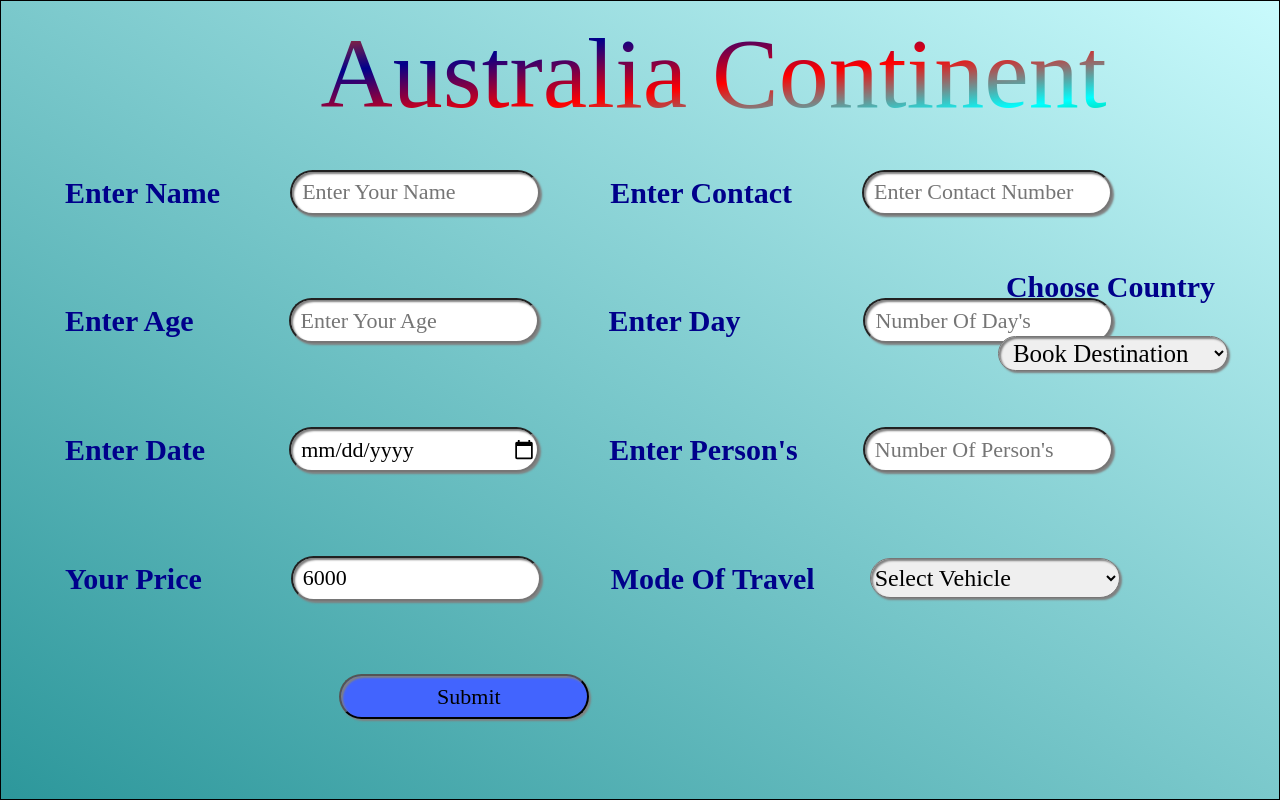
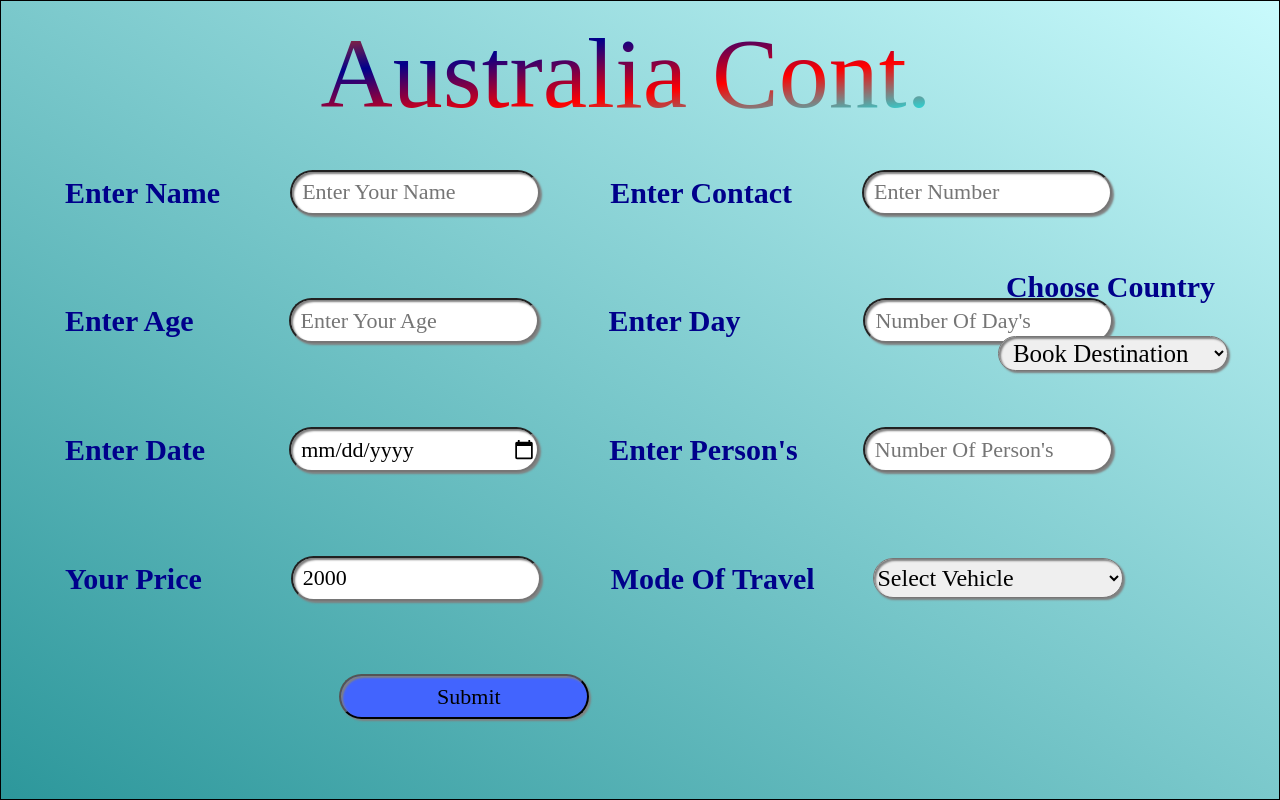
Before and after one commit to jatinparmar24/reactproject1, a React (Vite) app in the folder worldbooking/: page /Australiaform in a window 1280 px wide. Built offline with nearby package versions, Linux system fonts and the light colour scheme.

Commit message:
react delete and use N

```diff
--- a/worldbooking/src/App.css
+++ b/worldbooking/src/App.css
@@ -1070,6 +1070,13 @@ box-shadow: inset 3px 3px 2px grey,inset -3px -3px 2px grey;
   position: relative;
 }
 
+#asiasec .asiainp8{
+  margin-left: -1%;
+  width: 250px;
+  height: 40px;
+  border-radius: 30px;
+  box-shadow: inset 2px 2px 2px grey, 2px 2px 2px grey;
+}
 .asiafromhead{
   margin-top: 1%;
   margin-left: 25%;
--- a/worldbooking/src/Component/Africaform.jsx
+++ b/worldbooking/src/Component/Africaform.jsx
@@ -38,41 +38,41 @@ function Africaform(){
 
 
           <div>
-              <label htmlFor=""> Enter Name</label>
-              <input type="text" name="name" placeholder="Enter Your Name" onChange={instdetail} />
+            <label htmlFor="" className="asialab1" > Enter Name</label>
+            <input type="text" name="name" placeholder="Enter Your Name" onChange={instdetail} className="asiainp1"/>
 
-              <label htmlFor=""> Enter Contact </label>
-              <input type="text" name="contact" placeholder="Enter Contact Number" onChange={instdetail} />
+            <label htmlFor="" className="asialab2" > Enter Contact </label>
+            <input type="text" name="contact" placeholder="Enter Number" onChange={instdetail} className="asiainp2" />
           </div> <br /> <br />
 
           <div>
-              <label htmlFor=""> Enter Age</label>
-              <input type="number" name="age" placeholder="Enter Your Age" onChange={instdetail} style={{marginLeft:"25px"}}/>
+            <label htmlFor="" className="asialab3"> Enter Age</label>
+            <input type="number" name="age" placeholder="Enter Your Age" onChange={instdetail} style={{marginLeft:"25px"}} className="asiainp3"/>
 
 
-              <label htmlFor=""> Enter Day</label>
-              <input type="number" name="day" placeholder="Number Of Day's" onChange={instdetail} style={{marginLeft:"53px"}}/>
+            <label htmlFor="" className="asialab4"> Enter Day</label>
+            <input type="number" name="day" placeholder="Number Of Day's" onChange={instdetail} style={{marginLeft:"53px"}} className="asiainp4"/>
 
 
 
           </div> <br /> <br />
 
           <div>
-              <label htmlFor=""> Enter Date</label>
-              <input type="date" name="date" placeholder="Enter Date" onChange={instdetail} style={{marginLeft:"14px"}}/>
+            <label htmlFor="" className="asialab5"> Enter Date</label>
+            <input type="date" name="date" placeholder="Enter Date" onChange={instdetail} style={{marginLeft:"14px"}} className="asiainp5"/>
 
-              <label htmlFor="">Enter Person's</label>
-              <input type="number" name="person" placeholder="Number Of Person's" onChange={instdetail} style={{marginLeft:"-5px"}}/>
+            <label htmlFor="" className="asialab6">Enter Person's</label>
+            <input type="number" name="person" placeholder="Number Of Person's" onChange={instdetail} style={{marginLeft:"-5px"}} className="asiainp6"/>
 
           </div> <br /> <br />
 
 
           <div>
-              <label htmlFor="">Your Price</label>
-              <input type="number" name="price" value={3000} readOnly onChange={instdetail} style={{marginLeft:"19px"}} />
+            <label htmlFor="" className="asialab7">Your Price</label>
+            <input type="number" name="price" value={2000} readOnly onChange={instdetail} style={{marginLeft:"19px"}} className="asiainp7"/>
 
-              <label htmlFor="">Mode Of Travel</label>
-              <select name="mode" id="" onChange={instdetail} style={{marginLeft:"-15px",width:"250px",borderRadius:"30px",height:"40px",  boxShadow: "inset 2px 2px 2px grey , 2px 2px 2px grey"}} >
+            <label htmlFor="" className="asialab8">Mode Of Travel</label>
+            <select name="mode" id="" onChange={instdetail}  className="asiainp8" >
               <option value="Select Vehicle" aria-readonly>Select Vehicle</option>
               <option value="Train">Train</option>
               <option value="Car">Car</option>
@@ -88,10 +88,10 @@ function Africaform(){
           <label htmlFor="" className="asialist">Choose Country</label> <br /> <br />
           <select name="country" id="asiaoption" onChange={instdetail} >
             <option value="Book Destination" aria-readonly>Book Destination</option>
-              <option value="AFriac - India">Africa - India</option>
-              <option value="AFriac - China">Africa - China</option>
-              <option value="AFriac - Iraq">Africa - Iraq</option>
-              <option value="AFriac - Sri Lanka">Africa - Sri Lanka</option>
+            <option value="Asia - India">Asia - India</option>
+            <option value="Asia - China">Asia - China</option>
+            <option value="Asia - Iraq">Asia - Iraq</option>
+            <option value="Asia - Sri Lanka">Asia - Sri Lanka</option>
           </select>
 
 
--- a/worldbooking/src/Component/Asiaform.jsx
+++ b/worldbooking/src/Component/Asiaform.jsx
@@ -109,5 +109,5 @@ function Asiaform(){
     )
 }
 
-// mode of travel style style={{marginLeft:"-15px",width:"250px",borderRadius:"30px",height:"40px",  boxShadow: "inset 2px 2px 2px grey , 2px 2px 2px grey"}}
+
 export default Asiaform
--- a/worldbooking/src/Component/Austiform.jsx
+++ b/worldbooking/src/Component/Austiform.jsx
@@ -31,47 +31,47 @@ function Australiaform(){
       <>
       <section id="asiasec">
 
-            <h1 className="asiafromhead">Australia Continent</h1>
+          <h1 className="asiafromhead">Australia Cont.</h1>
 
         <form action="" onSubmit={detailsubmit}>
 
 
           <div>
-              <label htmlFor=""> Enter Name</label>
-              <input type="text" name="name" placeholder="Enter Your Name" onChange={instdetail} />
+            <label htmlFor="" className="asialab1" > Enter Name</label>
+            <input type="text" name="name" placeholder="Enter Your Name" onChange={instdetail} className="asiainp1"/>
 
-              <label htmlFor=""> Enter Contact </label>
-              <input type="text" name="contact" placeholder="Enter Contact Number" onChange={instdetail} />
+            <label htmlFor="" className="asialab2" > Enter Contact </label>
+            <input type="text" name="contact" placeholder="Enter Number" onChange={instdetail} className="asiainp2" />
           </div> <br /> <br />
 
           <div>
-              <label htmlFor=""> Enter Age</label>
-              <input type="number" name="age" placeholder="Enter Your Age" onChange={instdetail} style={{marginLeft:"25px"}}/>
+            <label htmlFor="" className="asialab3"> Enter Age</label>
+            <input type="number" name="age" placeholder="Enter Your Age" onChange={instdetail} style={{marginLeft:"25px"}} className="asiainp3"/>
 
 
-              <label htmlFor=""> Enter Day</label>
-              <input type="number" name="day" placeholder="Number Of Day's" onChange={instdetail} style={{marginLeft:"53px"}}/>
+            <label htmlFor="" className="asialab4"> Enter Day</label>
+            <input type="number" name="day" placeholder="Number Of Day's" onChange={instdetail} style={{marginLeft:"53px"}} className="asiainp4"/>
 
 
 
           </div> <br /> <br />
 
           <div>
-              <label htmlFor=""> Enter Date</label>
-              <input type="date" name="date" placeholder="Enter Date" onChange={instdetail} style={{marginLeft:"14px"}}/>
+            <label htmlFor="" className="asialab5"> Enter Date</label>
+            <input type="date" name="date" placeholder="Enter Date" onChange={instdetail} style={{marginLeft:"14px"}} className="asiainp5"/>
 
-              <label htmlFor="">Enter Person's</label>
-              <input type="number" name="person" placeholder="Number Of Person's" onChange={instdetail} style={{marginLeft:"-5px"}}/>
+            <label htmlFor="" className="asialab6">Enter Person's</label>
+            <input type="number" name="person" placeholder="Number Of Person's" onChange={instdetail} style={{marginLeft:"-5px"}} className="asiainp6"/>
 
           </div> <br /> <br />
 
 
           <div>
-              <label htmlFor="">Your Price</label>
-              <input type="number" name="price" value={6000} readOnly onChange={instdetail} style={{marginLeft:"19px"}} />
+            <label htmlFor="" className="asialab7">Your Price</label>
+            <input type="number" name="price" value={2000} readOnly onChange={instdetail} style={{marginLeft:"19px"}} className="asiainp7"/>
 
-              <label htmlFor="">Mode Of Travel</label>
-              <select name="mode" id="" onChange={instdetail} style={{marginLeft:"-15px",width:"250px",borderRadius:"30px",height:"40px",  boxShadow: "inset 2px 2px 2px grey , 2px 2px 2px grey"}} >
+            <label htmlFor="" className="asialab8">Mode Of Travel</label>
+            <select name="mode" id="" onChange={instdetail}  className="asiainp8" >
               <option value="Select Vehicle" aria-readonly>Select Vehicle</option>
               <option value="Train">Train</option>
               <option value="Car">Car</option>
@@ -87,10 +87,10 @@ function Australiaform(){
           <label htmlFor="" className="asialist">Choose Country</label> <br /> <br />
           <select name="country" id="asiaoption" onChange={instdetail} >
             <option value="Book Destination" aria-readonly>Book Destination</option>
-              <option value="Australia - India">    Australia - India</option>
-              <option value="Australia - China">    Australia - China</option>
-              <option value="Australia - Iraq">     Australia - Iraq</option>
-              <option value="Australia - Sri Lanka">Australia - Sri Lanka</option>
+            <option value="Asia - India">Asia - India</option>
+            <option value="Asia - China">Asia - China</option>
+            <option value="Asia - Iraq">Asia - Iraq</option>
+            <option value="Asia - Sri Lanka">Asia - Sri Lanka</option>
           </select>
 
 
--- a/worldbooking/src/Component/Europeform.jsx
+++ b/worldbooking/src/Component/Europeform.jsx
@@ -37,41 +37,41 @@ function Europeform(){
 
 
           <div>
-              <label htmlFor=""> Enter Name</label>
-              <input type="text" name="name" placeholder="Enter Your Name" onChange={instdetail} />
+            <label htmlFor="" className="asialab1" > Enter Name</label>
+            <input type="text" name="name" placeholder="Enter Your Name" onChange={instdetail} className="asiainp1"/>
 
-              <label htmlFor=""> Enter Contact </label>
-              <input type="text" name="contact" placeholder="Enter Contact Number" onChange={instdetail} />
+            <label htmlFor="" className="asialab2" > Enter Contact </label>
+            <input type="text" name="contact" placeholder="Enter Number" onChange={instdetail} className="asiainp2" />
           </div> <br /> <br />
 
           <div>
-              <label htmlFor=""> Enter Age</label>
-              <input type="number" name="age" placeholder="Enter Your Age" onChange={instdetail} style={{marginLeft:"25px"}}/>
+            <label htmlFor="" className="asialab3"> Enter Age</label>
+            <input type="number" name="age" placeholder="Enter Your Age" onChange={instdetail} style={{marginLeft:"25px"}} className="asiainp3"/>
 
 
-              <label htmlFor=""> Enter Day</label>
-              <input type="number" name="day" placeholder="Number Of Day's" onChange={instdetail} style={{marginLeft:"53px"}}/>
+            <label htmlFor="" className="asialab4"> Enter Day</label>
+            <input type="number" name="day" placeholder="Number Of Day's" onChange={instdetail} style={{marginLeft:"53px"}} className="asiainp4"/>
 
 
 
           </div> <br /> <br />
 
           <div>
-              <label htmlFor=""> Enter Date</label>
-              <input type="date" name="date" placeholder="Enter Date" onChange={instdetail} style={{marginLeft:"14px"}}/>
+            <label htmlFor="" className="asialab5"> Enter Date</label>
+            <input type="date" name="date" placeholder="Enter Date" onChange={instdetail} style={{marginLeft:"14px"}} className="asiainp5"/>
 
-              <label htmlFor="">Enter Person's</label>
-              <input type="number" name="person" placeholder="Number Of Person's" onChange={instdetail} style={{marginLeft:"-5px"}}/>
+            <label htmlFor="" className="asialab6">Enter Person's</label>
+            <input type="number" name="person" placeholder="Number Of Person's" onChange={instdetail} style={{marginLeft:"-5px"}} className="asiainp6"/>
 
           </div> <br /> <br />
 
 
           <div>
-              <label htmlFor="">Your Price</label>
-              <input type="number" name="price" value={2000} readOnly onChange={instdetail} style={{marginLeft:"19px"}} />
+            <label htmlFor="" className="asialab7">Your Price</label>
+            <input type="number" name="price" value={2000} readOnly onChange={instdetail} style={{marginLeft:"19px"}} className="asiainp7"/>
 
-              <label htmlFor="">Mode Of Travel</label>
-              <select name="mode" id="" onChange={instdetail} style={{marginLeft:"-15px",width:"250px",borderRadius:"30px",height:"40px",  boxShadow: "inset 2px 2px 2px grey , 2px 2px 2px grey"}} >
+            <label htmlFor="" className="asialab8">Mode Of Travel</label>
+            <select name="mode" id="" onChange={instdetail}  className="asiainp8" >
               <option value="Select Vehicle" aria-readonly>Select Vehicle</option>
               <option value="Train">Train</option>
               <option value="Car">Car</option>
@@ -87,10 +87,10 @@ function Europeform(){
           <label htmlFor="" className="asialist">Choose Country</label> <br /> <br />
           <select name="country" id="asiaoption" onChange={instdetail} >
             <option value="Book Destination" aria-readonly>Book Destination</option>
-              <option value="Europe - India">    Europe - India</option>
-              <option value="Europe - China">    Europe - China</option>
-              <option value="Europe - Iraq">     Europe - Iraq</option>
-              <option value="Europe - Sri Lanka">Europe - Sri Lanka</option>
+            <option value="Asia - India">Asia - India</option>
+            <option value="Asia - China">Asia - China</option>
+            <option value="Asia - Iraq">Asia - Iraq</option>
+            <option value="Asia - Sri Lanka">Asia - Sri Lanka</option>
           </select>
 
 
--- a/worldbooking/src/Component/Northform.jsx
+++ b/worldbooking/src/Component/Northform.jsx
@@ -37,41 +37,41 @@ function Northform(){
 
 
           <div>
-              <label htmlFor=""> Enter Name</label>
-              <input type="text" name="name" placeholder="Enter Your Name" onChange={instdetail} />
+            <label htmlFor="" className="asialab1" > Enter Name</label>
+            <input type="text" name="name" placeholder="Enter Your Name" onChange={instdetail} className="asiainp1"/>
 
-              <label htmlFor=""> Enter Contact </label>
-              <input type="text" name="contact" placeholder="Enter Contact Number" onChange={instdetail} />
+            <label htmlFor="" className="asialab2" > Enter Contact </label>
+            <input type="text" name="contact" placeholder="Enter Number" onChange={instdetail} className="asiainp2" />
           </div> <br /> <br />
 
           <div>
-              <label htmlFor=""> Enter Age</label>
-              <input type="number" name="age" placeholder="Enter Your Age" onChange={instdetail} style={{marginLeft:"25px"}}/>
+            <label htmlFor="" className="asialab3"> Enter Age</label>
+            <input type="number" name="age" placeholder="Enter Your Age" onChange={instdetail} style={{marginLeft:"25px"}} className="asiainp3"/>
 
 
-              <label htmlFor=""> Enter Day</label>
-              <input type="number" name="day" placeholder="Number Of Day's" onChange={instdetail} style={{marginLeft:"53px"}}/>
+            <label htmlFor="" className="asialab4"> Enter Day</label>
+            <input type="number" name="day" placeholder="Number Of Day's" onChange={instdetail} style={{marginLeft:"53px"}} className="asiainp4"/>
 
 
 
           </div> <br /> <br />
 
           <div>
-              <label htmlFor=""> Enter Date</label>
-              <input type="date" name="date" placeholder="Enter Date" onChange={instdetail} style={{marginLeft:"14px"}}/>
+            <label htmlFor="" className="asialab5"> Enter Date</label>
+            <input type="date" name="date" placeholder="Enter Date" onChange={instdetail} style={{marginLeft:"14px"}} className="asiainp5"/>
 
-              <label htmlFor="">Enter Person's</label>
-              <input type="number" name="person" placeholder="Number Of Person's" onChange={instdetail} style={{marginLeft:"-5px"}}/>
+            <label htmlFor="" className="asialab6">Enter Person's</label>
+            <input type="number" name="person" placeholder="Number Of Person's" onChange={instdetail} style={{marginLeft:"-5px"}} className="asiainp6"/>
 
           </div> <br /> <br />
 
 
           <div>
-              <label htmlFor="">Your Price</label>
-              <input type="number" name="price" value={4000} readOnly onChange={instdetail} style={{marginLeft:"19px"}} />
+            <label htmlFor="" className="asialab7">Your Price</label>
+            <input type="number" name="price" value={2000} readOnly onChange={instdetail} style={{marginLeft:"19px"}} className="asiainp7"/>
 
-              <label htmlFor="">Mode Of Travel</label>
-              <select name="mode" id="" onChange={instdetail} style={{marginLeft:"-15px",width:"250px",borderRadius:"30px",height:"40px",  boxShadow: "inset 2px 2px 2px grey , 2px 2px 2px grey"}} >
+            <label htmlFor="" className="asialab8">Mode Of Travel</label>
+            <select name="mode" id="" onChange={instdetail}  className="asiainp8" >
               <option value="Select Vehicle" aria-readonly>Select Vehicle</option>
               <option value="Train">Train</option>
               <option value="Car">Car</option>
@@ -87,10 +87,10 @@ function Northform(){
           <label htmlFor="" className="asialist">Choose Country</label> <br /> <br />
           <select name="country" id="asiaoption" onChange={instdetail} >
             <option value="Book Destination" aria-readonly>Book Destination</option>
-              <option value="North Am. - India">    North Am. - India</option>
-              <option value="North Am. - China">    North Am. - China</option>
-              <option value="North Am. - Iraq">     North Am. - Iraq</option>
-              <option value="North Am. - Sri Lanka">North Am. - Sri Lanka</option>
+            <option value="Asia - India">Asia - India</option>
+            <option value="Asia - China">Asia - China</option>
+            <option value="Asia - Iraq">Asia - Iraq</option>
+            <option value="Asia - Sri Lanka">Asia - Sri Lanka</option>
           </select>
 
 
--- a/worldbooking/src/Component/Southform.jsx
+++ b/worldbooking/src/Component/Southform.jsx
@@ -37,41 +37,41 @@ function Southform(){
 
 
           <div>
-              <label htmlFor=""> Enter Name</label>
-              <input type="text" name="name" placeholder="Enter Your Name" onChange={instdetail} />
+            <label htmlFor="" className="asialab1" > Enter Name</label>
+            <input type="text" name="name" placeholder="Enter Your Name" onChange={instdetail} className="asiainp1"/>
 
-              <label htmlFor=""> Enter Contact </label>
-              <input type="text" name="contact" placeholder="Enter Contact Number" onChange={instdetail} />
+            <label htmlFor="" className="asialab2" > Enter Contact </label>
+            <input type="text" name="contact" placeholder="Enter Number" onChange={instdetail} className="asiainp2" />
           </div> <br /> <br />
 
           <div>
-              <label htmlFor=""> Enter Age</label>
-              <input type="number" name="age" placeholder="Enter Your Age" onChange={instdetail} style={{marginLeft:"25px"}}/>
+            <label htmlFor="" className="asialab3"> Enter Age</label>
+            <input type="number" name="age" placeholder="Enter Your Age" onChange={instdetail} style={{marginLeft:"25px"}} className="asiainp3"/>
 
 
-              <label htmlFor=""> Enter Day</label>
-              <input type="number" name="day" placeholder="Number Of Day's" onChange={instdetail} style={{marginLeft:"53px"}}/>
+            <label htmlFor="" className="asialab4"> Enter Day</label>
+            <input type="number" name="day" placeholder="Number Of Day's" onChange={instdetail} style={{marginLeft:"53px"}} className="asiainp4"/>
 
 
 
           </div> <br /> <br />
 
           <div>
-              <label htmlFor=""> Enter Date</label>
-              <input type="date" name="date" placeholder="Enter Date" onChange={instdetail} style={{marginLeft:"14px"}}/>
+            <label htmlFor="" className="asialab5"> Enter Date</label>
+            <input type="date" name="date" placeholder="Enter Date" onChange={instdetail} style={{marginLeft:"14px"}} className="asiainp5"/>
 
-              <label htmlFor="">Enter Person's</label>
-              <input type="number" name="person" placeholder="Number Of Person's" onChange={instdetail} style={{marginLeft:"-5px"}}/>
+            <label htmlFor="" className="asialab6">Enter Person's</label>
+            <input type="number" name="person" placeholder="Number Of Person's" onChange={instdetail} style={{marginLeft:"-5px"}} className="asiainp6"/>
 
           </div> <br /> <br />
 
 
           <div>
-              <label htmlFor="">Your Price</label>
-              <input type="number" name="price" value={5000} readOnly onChange={instdetail} style={{marginLeft:"19px"}} />
+            <label htmlFor="" className="asialab7">Your Price</label>
+            <input type="number" name="price" value={2000} readOnly onChange={instdetail} style={{marginLeft:"19px"}} className="asiainp7"/>
 
-              <label htmlFor="">Mode Of Travel</label>
-              <select name="mode" id="" onChange={instdetail} style={{marginLeft:"-15px",width:"250px",borderRadius:"30px",height:"40px",  boxShadow: "inset 2px 2px 2px grey , 2px 2px 2px grey"}} >
+            <label htmlFor="" className="asialab8">Mode Of Travel</label>
+            <select name="mode" id="" onChange={instdetail}  className="asiainp8" >
               <option value="Select Vehicle" aria-readonly>Select Vehicle</option>
               <option value="Train">Train</option>
               <option value="Car">Car</option>
@@ -87,10 +87,10 @@ function Southform(){
           <label htmlFor="" className="asialist">Choose Country</label> <br /> <br />
           <select name="country" id="asiaoption" onChange={instdetail} >
             <option value="Book Destination" aria-readonly>Book Destination</option>
-              <option value="South Am. - India">    South Am. - India</option>
-              <option value="South Am. - China">    South Am. - China</option>
-              <option value="South Am. - Iraq">     South Am. - Iraq</option>
-              <option value="South Am. - Sri Lanka">South Am. - Sri Lanka</option>
+            <option value="Asia - India">Asia - India</option>
+            <option value="Asia - China">Asia - China</option>
+            <option value="Asia - Iraq">Asia - Iraq</option>
+            <option value="Asia - Sri Lanka">Asia - Sri Lanka</option>
           </select>
 
 
```
Also changed, not shown: worldbooking/src/Component/Singledetail.jsx (+6 -1 lines), worldbooking/src/Component/db.json (+0 -22 lines). Lines whose indentation alone changed are shown as unchanged.
